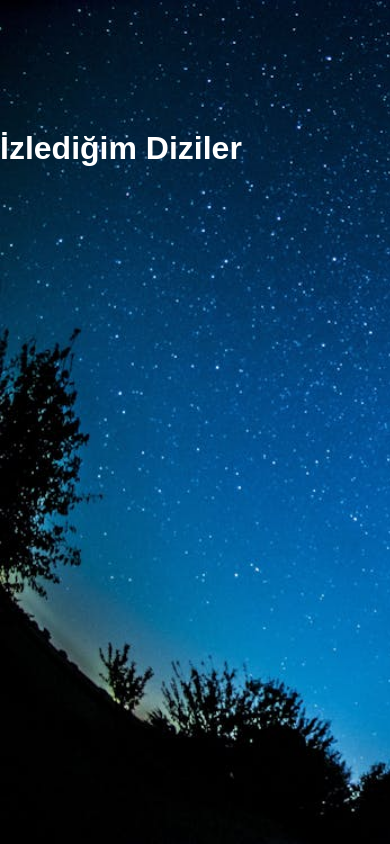
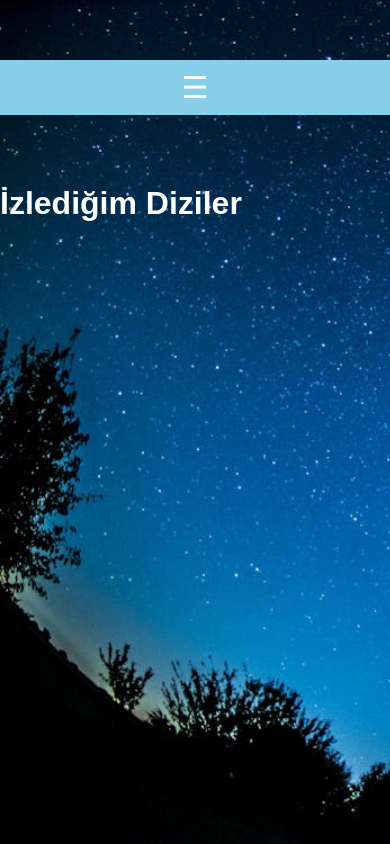
Before and after one commit to 1402555/DiziSitesi, a plain HTML site: page DiziSitesi/diziler.html in a window 390 px wide. Drawn offline with Linux system fonts and the light colour scheme.

Commit message:
Update diziler.html

```diff
--- a/DiziSitesi/diziler.html
+++ b/DiziSitesi/diziler.html
@@ -7,6 +7,11 @@
     <link rel="stylesheet" href="style.css">
 </head>
 <body class = "diziler">
+
+<div class="menu-toggle">&#9776;</div>
+
+
+
 
 
     <style>
```
